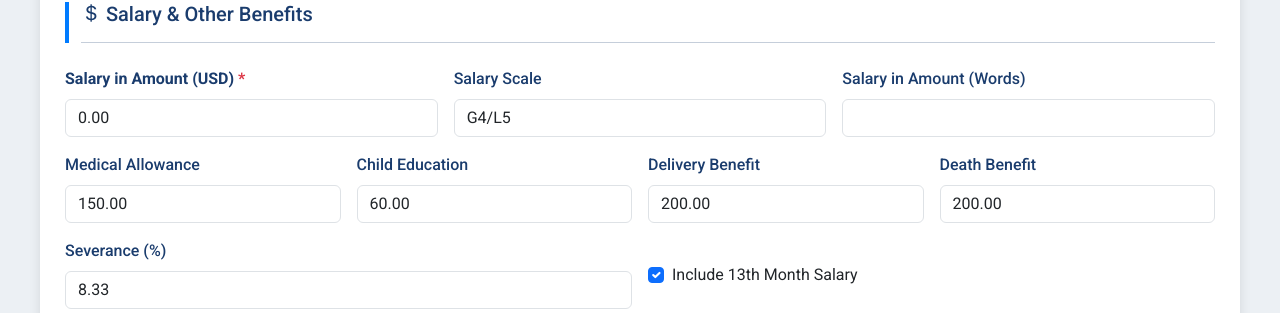
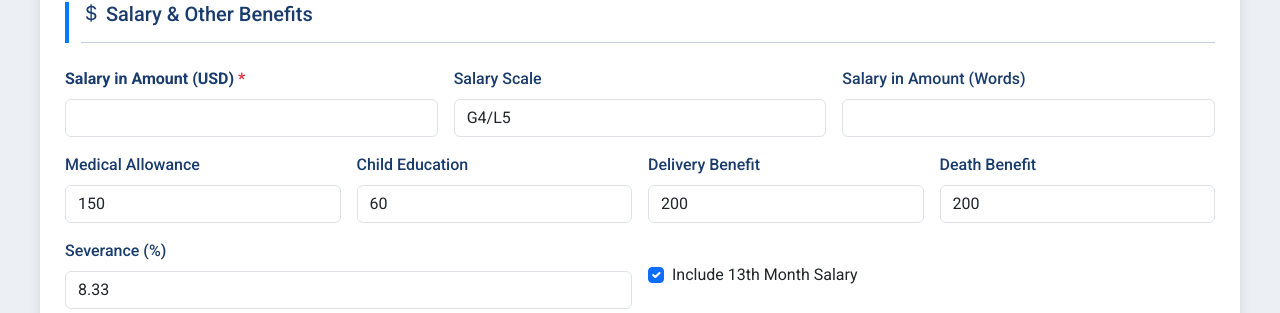
Before and after one commit to NGO-Forum/automation-contract, a Flask app: page /employees/create in a window 1280 px wide. Shown: the part 859-1172 px from the top of the page. Run offline with Flask 3, Linux system fonts and the light colour scheme; the visitor is signed in with stand-in values (Sample User, id 1); data comes from the database, SQL or seed files in the repository; parts of the project's set-up code (start-up, migrations or seed data) failed here and were passed over.

Commit message:
feature : add the new feature update change for the employee create form and intern create form

```diff
--- a/app/templates/employees/create.html
+++ b/app/templates/employees/create.html
@@ -120,7 +120,7 @@
                 <div class="col-md-4">
                     <label for="salary_amount" class="form-label fw-bold">Salary in Amount (USD) <span class="text-danger">*</span></label>
                     <input type="number" class="form-control" id="salary_amount" name="salary_amount"
-                           value="{{ form_data.salary_amount | default('0.00') }}" min="0" step="0.01" required>
+                           value="{{ form_data.salary_amount | default('') }}" min="0" step="0.01" required>
                     <small id="salary_formatted" class="text-muted"></small>
                     <div class="invalid-feedback">Please enter a valid salary amount.</div>
                 </div>
@@ -138,22 +138,22 @@
                 <div class="col-md-3">
                     <label for="medical_allowance" class="form-label">Medical Allowance</label>
                     <input type="number" class="form-control" id="medical_allowance" name="medical_allowance"
-                           value="{{ form_data.medical_allowance | default('150.00') }}" min="0" step="0.01">
+                           value="{{ form_data.medical_allowance | default('150') }}" min="0" step="0.01">
                 </div>
                 <div class="col-md-3">
                     <label for="child_education_allowance" class="form-label">Child Education</label>
                     <input type="number" class="form-control" id="child_education_allowance" name="child_education_allowance"
-                           value="{{ form_data.child_education_allowance | default('60.00') }}" min="0" step="0.01">
+                           value="{{ form_data.child_education_allowance | default('60') }}" min="0" step="0.01">
                 </div>
                 <div class="col-md-3">
                     <label for="delivery_benefit" class="form-label">Delivery Benefit</label>
                     <input type="number" class="form-control" id="delivery_benefit" name="delivery_benefit"
-                           value="{{ form_data.delivery_benefit | default('200.00') }}" min="0" step="0.01">
+                           value="{{ form_data.delivery_benefit | default('200') }}" min="0" step="0.01">
                 </div>
                 <div class="col-md-3">
                     <label for="death_benefit" class="form-label">Death Benefit</label>
                     <input type="number" class="form-control" id="death_benefit" name="death_benefit"
-                           value="{{ form_data.death_benefit | default('200.00') }}" min="0" step="0.01">
+                           value="{{ form_data.death_benefit | default('200') }}" min="0" step="0.01">
                 </div>
 
                 <div class="col-md-6">
--- a/app/templates/interns/create.html
+++ b/app/templates/interns/create.html
@@ -93,7 +93,7 @@
                 <div class="col-md-3">
                     <label for="allowance_amount" class="form-label">Allowance (USD)</label>
                     <input type="number" class="form-control" id="allowance_amount" name="allowance_amount"
-                           value="{{ form_data.allowance_amount | default('0.00') }}" min="0" step="0.01">
+                           value="{{ form_data.allowance_amount | default('') }}" min="0" step="0.01">
                 </div>
 
                 <div class="col-md-3">
```
